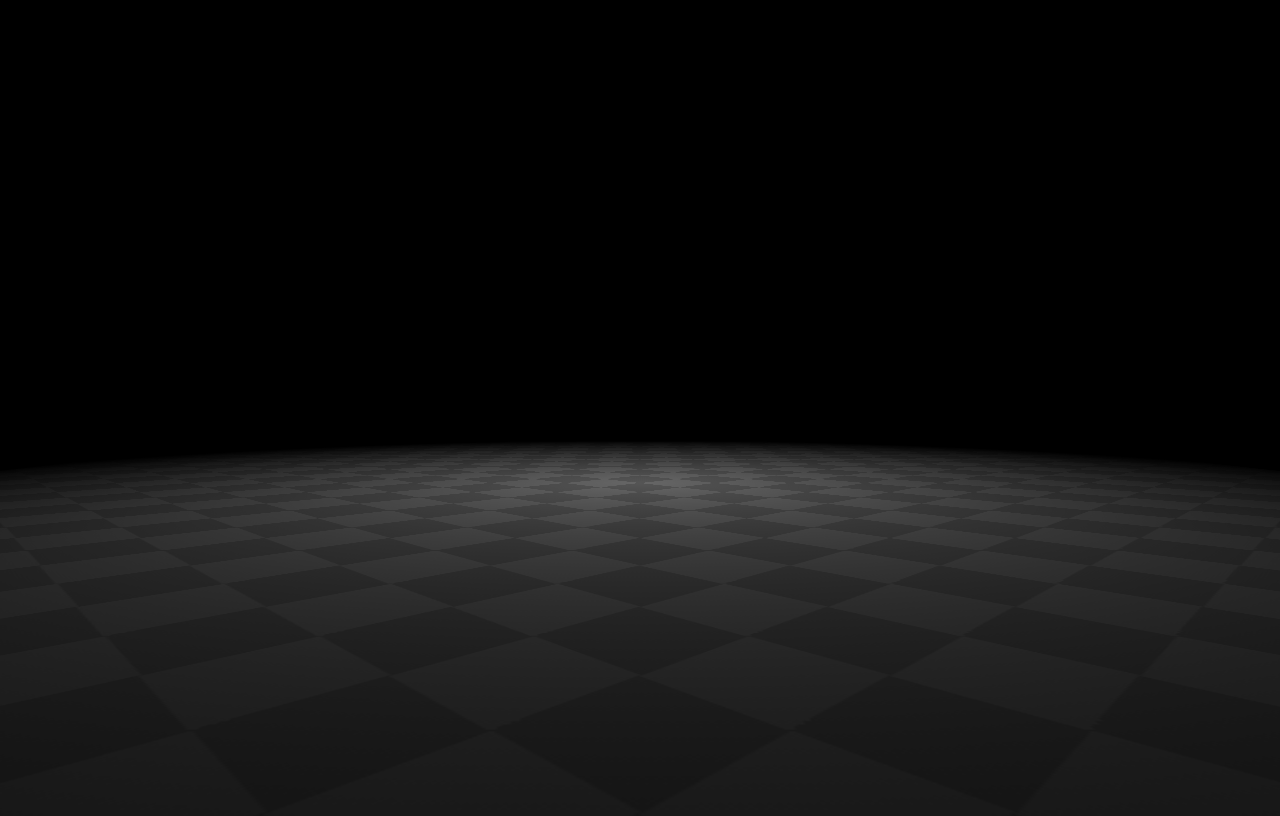
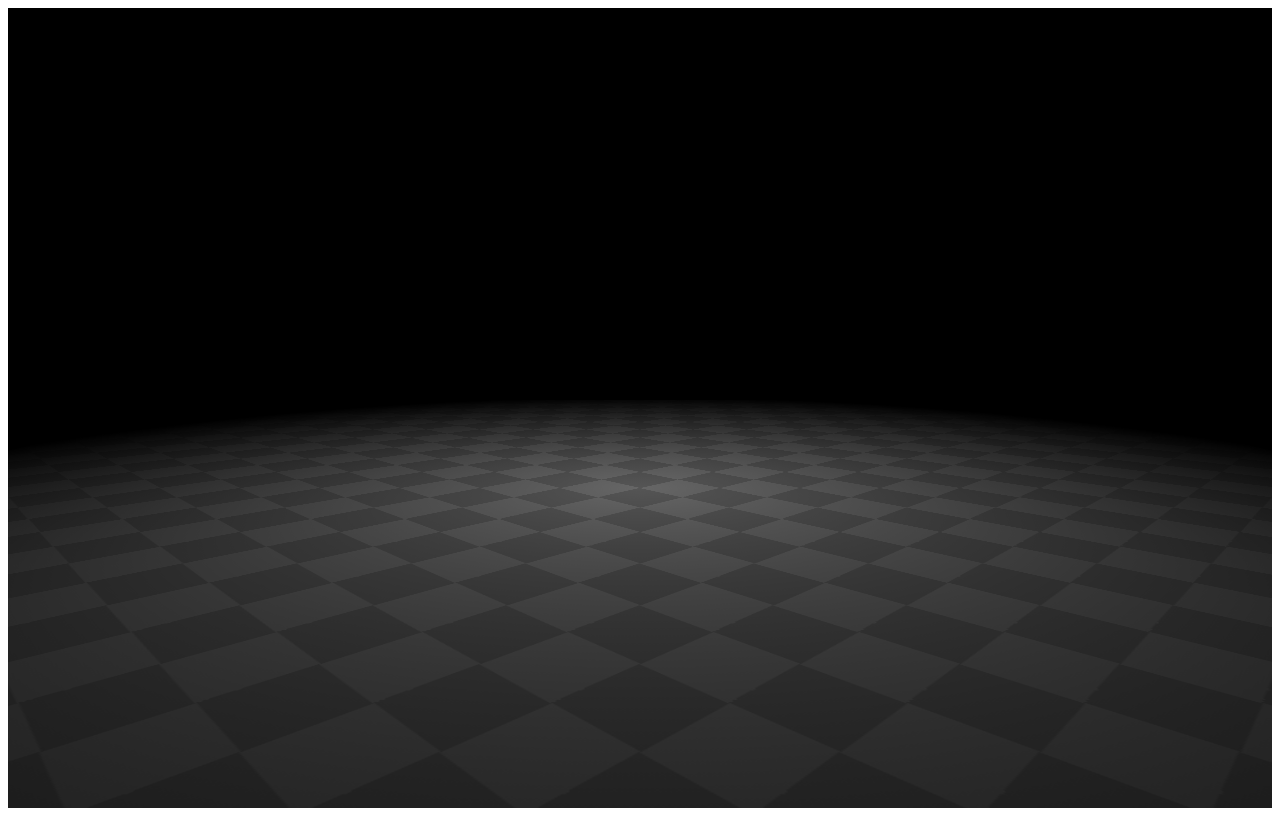
Before and after one commit to Ansem717/Ansem717.github.io, a plain HTML site: page WebsiteTheGame/VersionFour/index.html in a window 1280 px wide. Drawn offline with Linux system fonts and the light colour scheme.

Commit message:
(main) [16] [Andy Malik]
Refactored into --x and --y properties.

```diff
--- a/WebsiteTheGame/VersionFour/game.scss
+++ b/WebsiteTheGame/VersionFour/game.scss
@@ -1,27 +1,27 @@
-// @property --x { initial-value: 50%; syntax: '<percentage>'; inherits: false;  }
+@property --y { initial-value: 0px; syntax: '<length>'; inherits: true;  }
+@property --x { initial-value: 0px; syntax: '<length>'; inherits: true;  }
 
 :root {
   --pickupDuration: 1s;
-  --a: -50em;
 }
 
-body {
+.camera {
   background-color: #000;
   min-height: 100vh;
   overflow: hidden;
   display: flex;
   justify-content: center;
   align-items: center;
-  font-size: 75px;
+  font-size: 80px;
   perspective: 10em;
-  perspective-origin: 50% calc(50% - 1.2em);
+  perspective-origin: calc(50% + var(--x)) calc(50% + var(--y));
 
-  animation: test 10s ease-in-out 1;
+  animation: test var(--pickupDuration) ease-in-out 1 forwards;
 }
 
 @keyframes test {
-  from {perspective-origin: 50% calc(50% + 1em);}
-  to {perspective-origin: 50% calc(50% - 1.2em);}
+  from { --y: -160px; --x: -160px; }
+  to { --y: -96px; --x: 0px; }
 }
 
 .scene {
--- a/WebsiteTheGame/VersionFour/index.html
+++ b/WebsiteTheGame/VersionFour/index.html
@@ -9,6 +9,7 @@
 </head>
 
 <body>
+    <div class="camera">
         <div class="scene">
             <div class="floor">
                 <div class="paperShadow"></div>
@@ -18,6 +19,7 @@
             </div>
             <div class="paper"></div>
         </div>
+    </div>
 </body>
 
 </html>
```
Also changed, not shown: WebsiteTheGame/VersionFour/game.css, 1 other file. Lines whose indentation alone changed are shown as unchanged.
